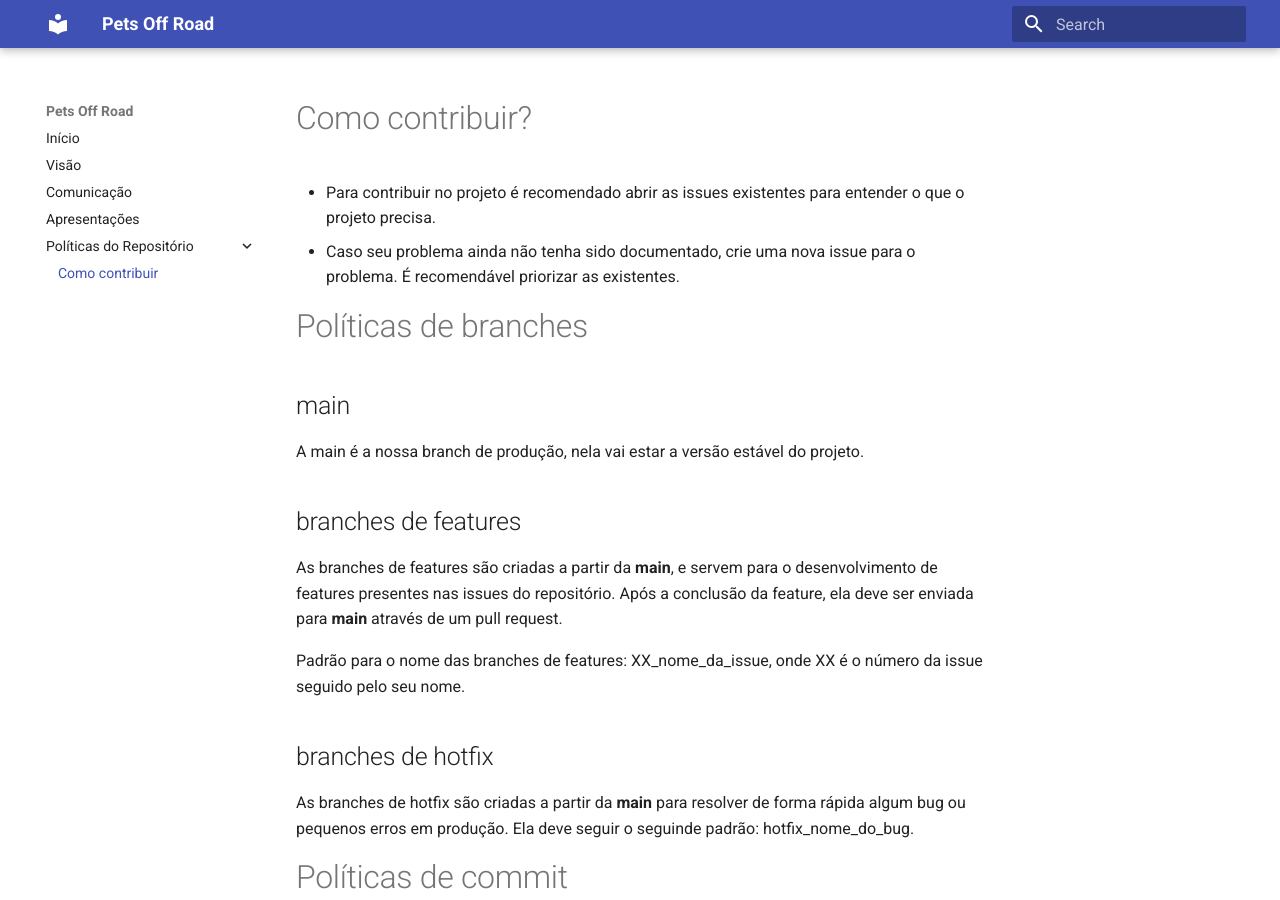
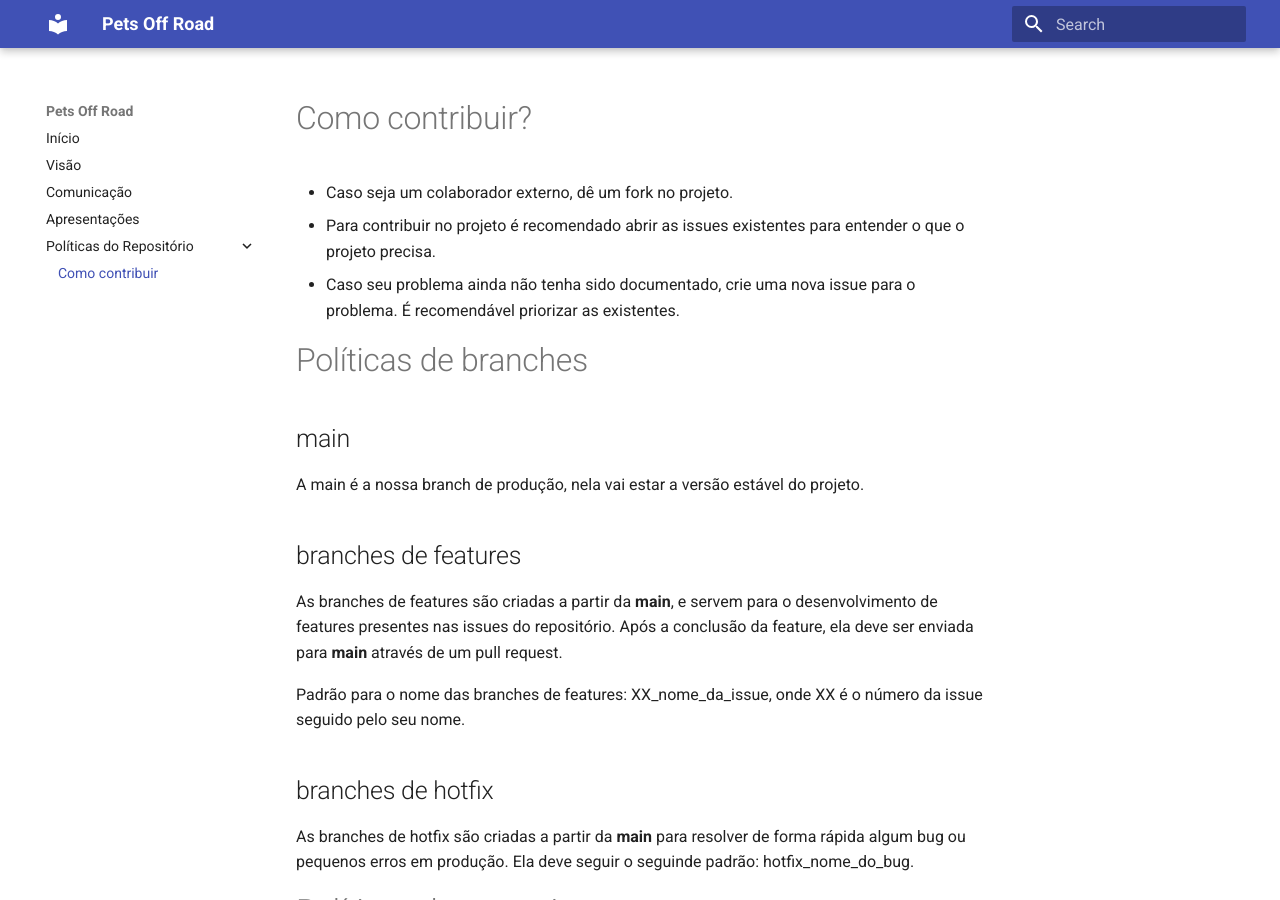
Before and after one commit to mdsreq-fga-unb/2022.1-pets-off-road, an MkDocs documentation site: the page built from docs/contributing.md, in a window 1280 px wide and 900 px high. Built offline with MkDocs 1.6.1 and Material for MkDocs 9.7.7, drawn with Linux system fonts in a browser that asks for light colours.

Commit message:
Atualiza guia contribuicao

```diff
--- a/docs/contributing.md
+++ b/docs/contributing.md
@@ -1,5 +1,6 @@
 # Como contribuir?
 
+* Caso seja um colaborador externo, dê um fork no projeto.
 * Para contribuir no projeto é recomendado abrir as issues existentes para entender o que o projeto precisa.
 * Caso seu problema ainda não tenha sido documentado, crie uma nova issue para o problema. É recomendável priorizar as existentes.
 
```
Also changed, not shown: CONTRIBUTING.md (+1 -0 lines).
